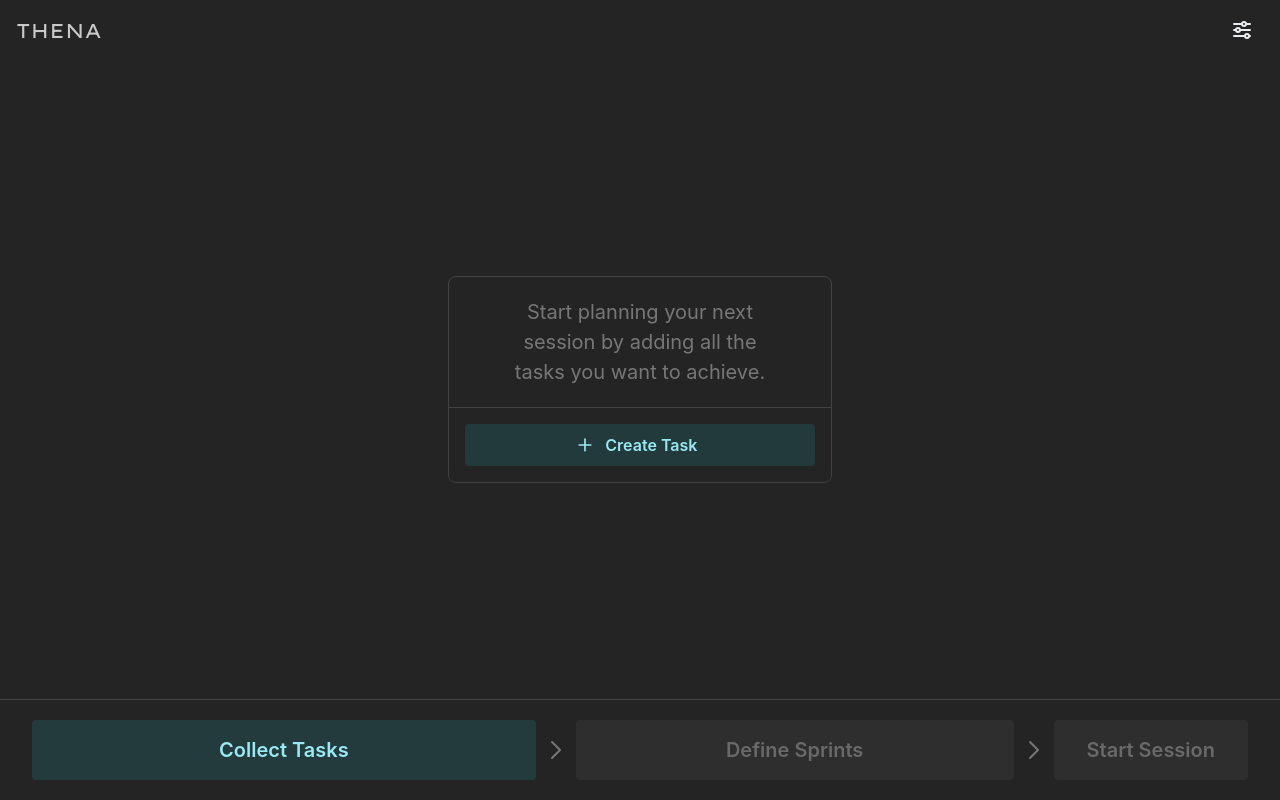
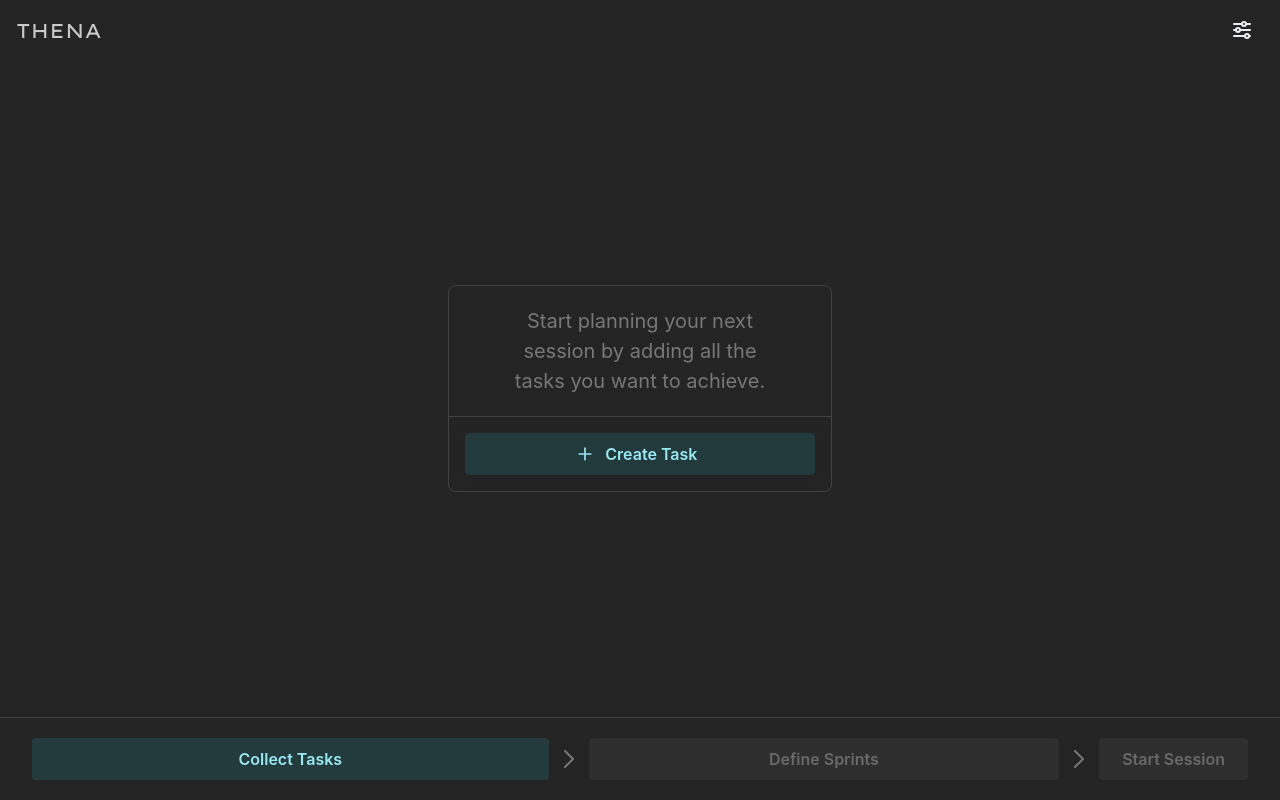
Before and after one commit to davincicoding-org/thena, a Next.js app: page /session in a window 1280 px wide. Built offline with nearby package versions, Linux system fonts and the light colour scheme.

Commit message:
feat: improve button size in session planner

```diff
--- a/app/session/page.tsx
+++ b/app/session/page.tsx
@@ -202,7 +202,7 @@ export default function SessionPage() {
 
           <Flex align="center" px="xl" py="lg" gap={4}>
             <Button
-              size="xl"
+              size="md"
               flex={1}
               fullWidth
               variant="light"
@@ -219,7 +219,7 @@ export default function SessionPage() {
               <HoverCard.Target>
                 <Box flex={1}>
                   <Button
-                    size="xl"
+                    size="md"
                     fullWidth
                     disabled={sprintBuilderError !== undefined}
                     variant="light"
@@ -242,7 +242,7 @@ export default function SessionPage() {
               <HoverCard.Target>
                 <Box>
                   <Button
-                    size="xl"
+                    size="md"
                     disabled={startSessionError !== undefined}
                     onClick={handleStartSession}
                   >
--- a/ui/deep-work/sprint-builder/SprintPanel.tsx
+++ b/ui/deep-work/sprint-builder/SprintPanel.tsx
@@ -109,7 +109,7 @@ export function SprintPanel({
         <Menu position="bottom-end">
           <Flex align="center" gap={4} pl="sm" pr={4} py={4}>
             <Text
-              size="lg"
+              size="md"
               className={cn("text-nowrap transition-opacity", {
                 "opacity-50": disabled,
               })}
@@ -239,6 +239,7 @@ export function SprintPanel({
             {!dndEnabled && canAddTasks && !disabled && !isTargeted && (
               <Button
                 variant="outline"
+                size="xs"
                 fullWidth
                 onClick={() => {
                   if (!panelRef.current) return;
@@ -255,7 +256,7 @@ export function SprintPanel({
                 className={cn(
                   "flex items-center justify-center transition-all not-first:hidden",
                 )}
-                h={36}
+                h={30}
               >
                 {dndEnabled
                   ? "Drag task here"
```
